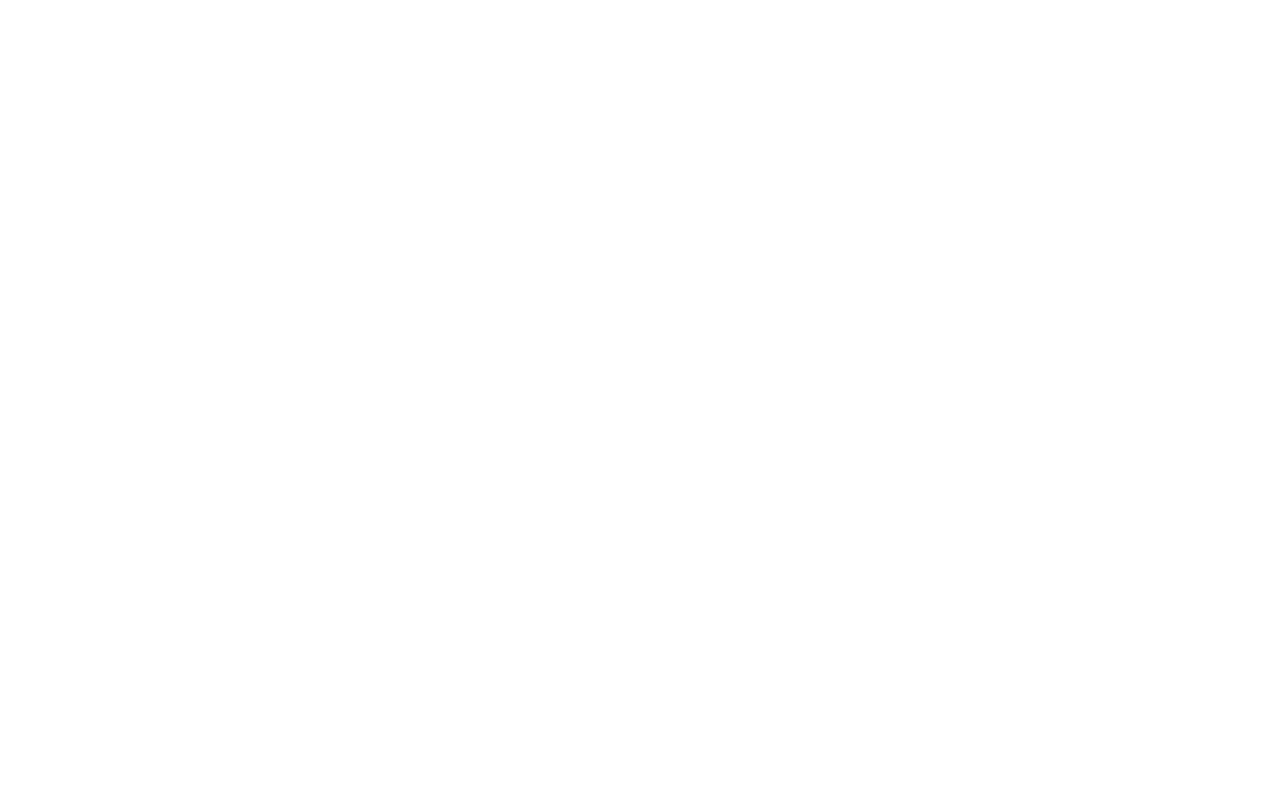
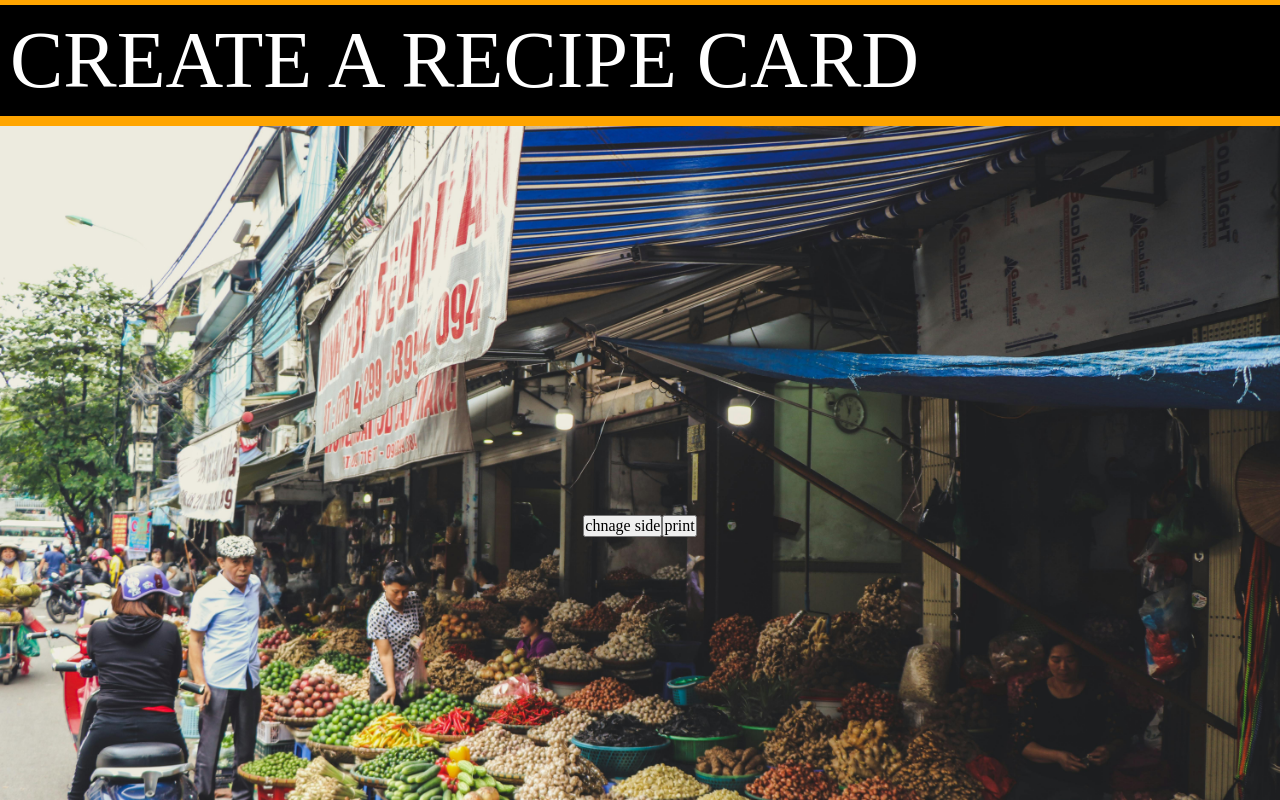
Before and after one commit to rwalsh221/recipe_card, a React (Vite) app: page /recipe-card in a window 1280 px wide. Before the commit this address had no page. Shown: the top 800 px of the page. Built offline with nearby package versions, Linux system fonts and the light colour scheme.

Commit message:
add recipecardpage route, set up recipecard component and folder structure

```diff
--- /dev/null
+++ b/src/app/pages/RecipeCard/RecipeCardPage.module.css
@@ -0,0 +1,8 @@
+.main {
+  min-height: 100vh;
+  background-image: url('/src/assets/img/bg.jpg');
+  background-size: cover;
+  display: flex;
+  justify-content: center;
+  align-items: center;
+}
--- /dev/null
+++ b/src/app/pages/RecipeCard/RecipeCardPage.tsx
@@ -0,0 +1,19 @@
+import Header from '../../../components/Header/Header';
+import Footer from '../../../components/Footer/Footer';
+import RecipeCard from '../../../features/RecipeCard/RecipeCard';
+
+import styles from './RecipeCardPage.module.css';
+
+const RecipeCardPage = () => {
+  return (
+    <>
+      <Header />
+      <main className={styles.main}>
+        <RecipeCard />
+      </main>
+      <Footer />
+    </>
+  );
+};
+
+export default RecipeCardPage;
--- /dev/null
+++ b/src/features/RecipeCard/RecipeCard.tsx
@@ -0,0 +1,12 @@
+const RecipeCard = () => {
+  return (
+    <div>
+      {/* front */}
+      {/* back */}
+      <button>chnage side</button>
+      <button>print</button>
+    </div>
+  );
+};
+
+export default RecipeCard;
--- a/src/features/RecipeCardForm/components/Form/Form.tsx
+++ b/src/features/RecipeCardForm/components/Form/Form.tsx
@@ -1,5 +1,6 @@
 import styles from './Form.module.css';
 import { useState, useRef, useId } from 'react';
+import { useNavigate } from 'react-router';
 
 import FormInput from '../FormInput/FormInput';
 import FormInputList from '../FormInputList/FormInputList';
@@ -69,6 +70,8 @@
     });
 
   const formRef: React.RefObject<HTMLDialogElement> = useRef();
+
+  const navigate = useNavigate();
 
   console.log(formRef);
 
@@ -314,7 +317,7 @@
             </div>
           </div> */}
         {/* </div> */}
-        <button>CREATE CARD</button>
+        <button onClick={() => navigate('/recipe-card')}>CREATE CARD</button>
       </div>
     </>
   );
--- a/src/main.tsx
+++ b/src/main.tsx
@@ -3,6 +3,7 @@
 import { BrowserRouter, Routes, Route } from 'react-router';
 import App from './app/App';
 import Test from './app/pages/Test/Test';
+import RecipeCardPage from './app/pages/RecipeCard/RecipeCardPage';
 import './assets/css/reset.css';
 import './assets/css/variable.css';
 
@@ -12,6 +13,7 @@
       <Routes>
         <Route path={'/'} element={<App />}></Route>
         <Route path={'/test'} element={<Test />}></Route>
+        <Route path={'/recipe-card'} element={<RecipeCardPage />}></Route>
       </Routes>
     </BrowserRouter>
   </StrictMode>
```
Also changed, not shown: src/features/RecipeCard/RecipeCard.module.css (added).
